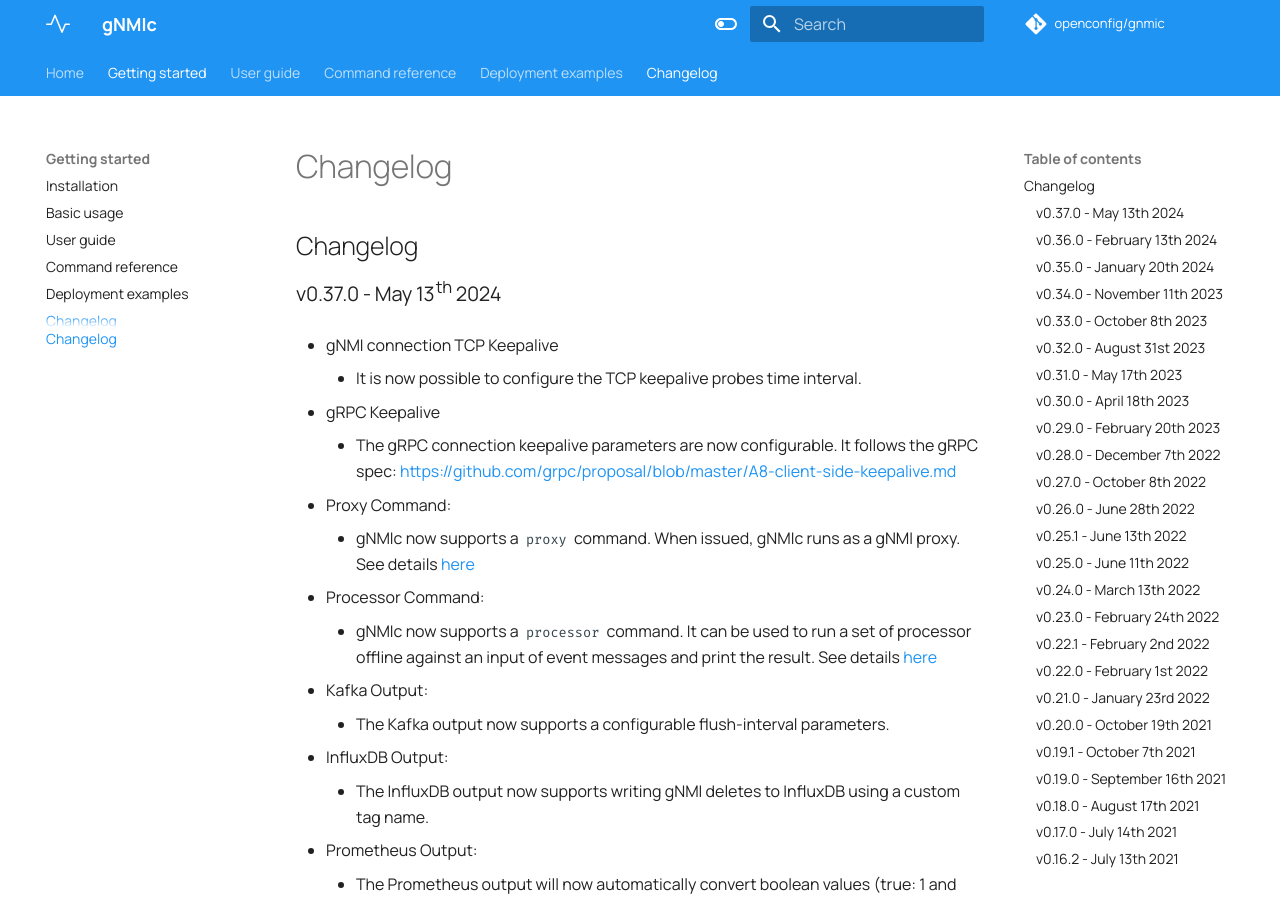
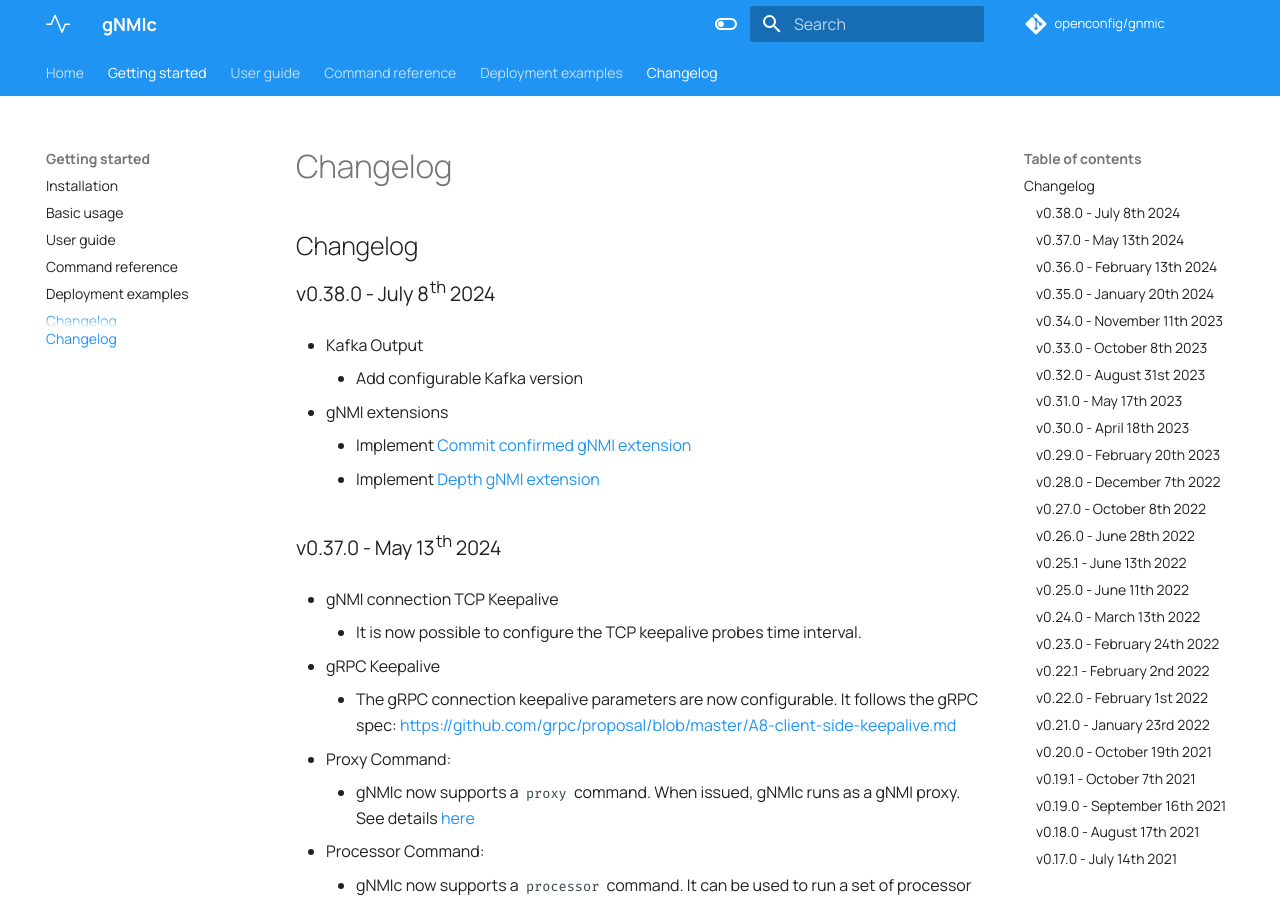
Before and after one commit to openconfig/gnmic, an MkDocs documentation site: the page built from docs/changelog.md, in a window 1280 px wide and 900 px high. Built offline with MkDocs 1.6.1 and Material for MkDocs 9.7.7, drawn with Linux system fonts in a browser that asks for light colours; comment, search, counter and statistics services are not loaded.

Commit message:
add 0.38.0 changelog

```diff
--- a/docs/changelog.md
+++ b/docs/changelog.md
@@ -1,4 +1,15 @@
 ## Changelog
+
+### v0.38.0 - July 8th 2024
+
+- Kafka Output
+
+    - Add configurable Kafka version
+
+- gNMI extensions
+
+    - Implement [Commit confirmed gNMI extension](https://github.com/openconfig/reference/blob/master/rpc/gnmi/gnmi-commit-confirmed.md)
+    - Implement [Depth gNMI extension](https://github.com/openconfig/reference/blob/master/rpc/gnmi/gnmi-depth.md)
 
 ### v0.37.0 - May 13th 2024
 
```
